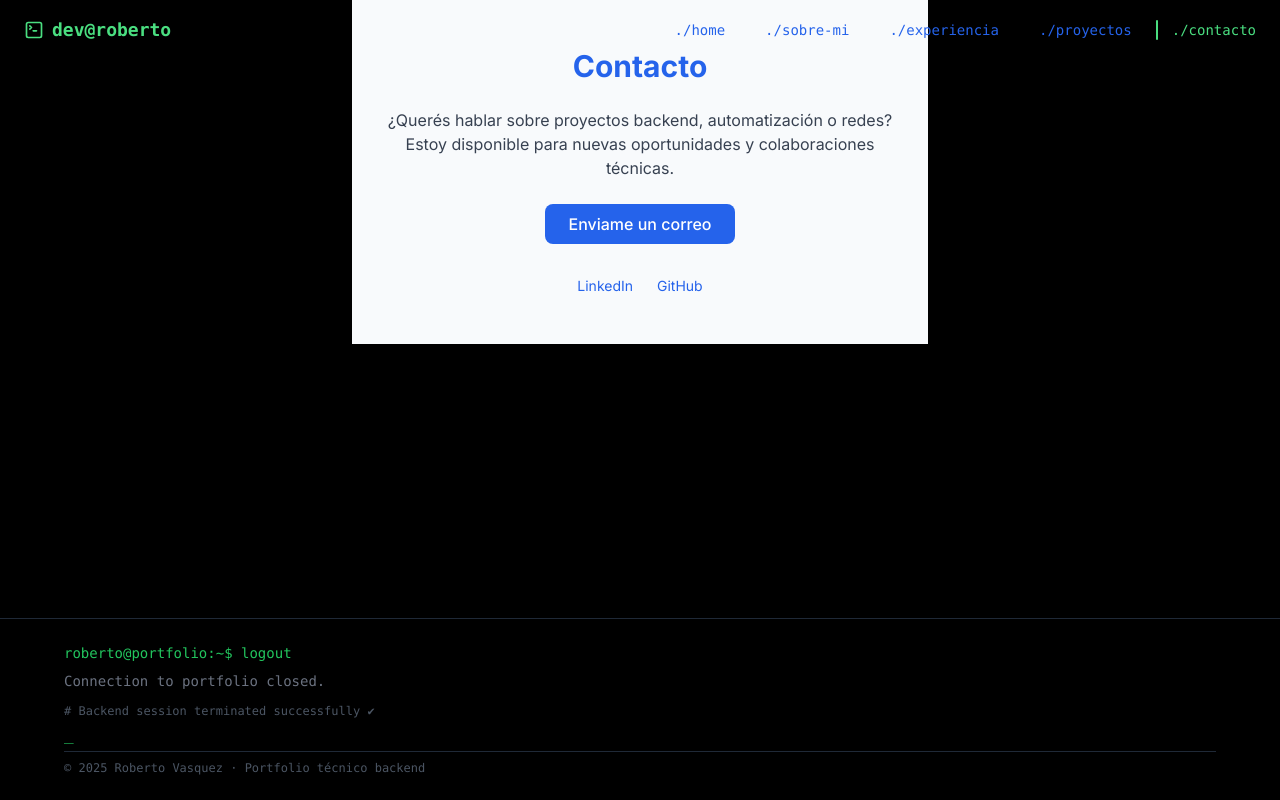
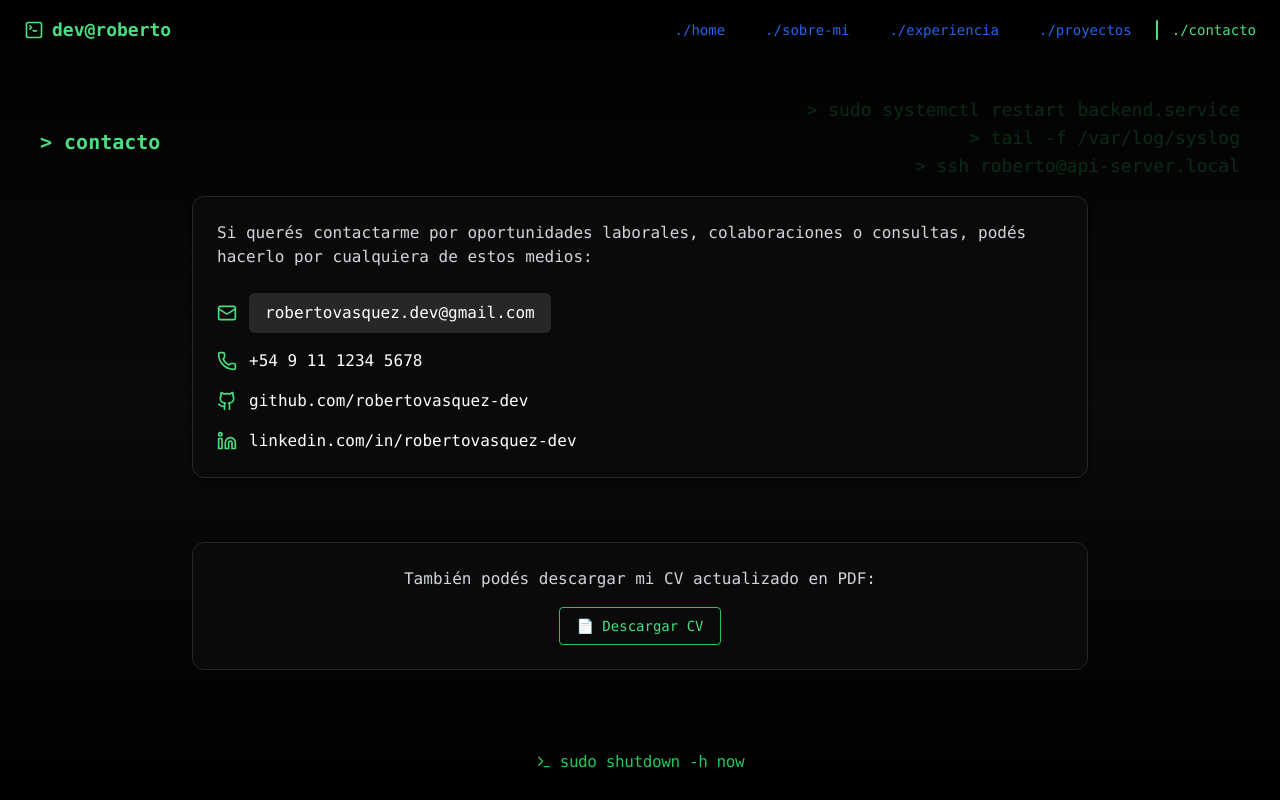
Before and after one commit to VasquezCodes/portfolio, a React (Vite) app: page /contacto in a window 1280 px wide. Shown: the top 800 px of the page. Built offline with nearby package versions, Linux system fonts and the light colour scheme.

Commit message:
Build 1.0 Pulida, seccion contacto mejorada

```diff
--- a/src/pages/Contacto.jsx
+++ b/src/pages/Contacto.jsx
@@ -1,45 +1,127 @@
+import { motion, AnimatePresence } from "framer-motion";
+import { useState } from "react";
+import { Mail, Phone, Github, Linkedin, Terminal } from "lucide-react";
+import TerminalBackground from "../components/TerminalBackground";
 import SectionWrapper from "../components/SectionWrapper";
 
+export default function Contacto() {
+    const [copiado, setCopiado] = useState(false);
 
-export default function Contacto() {
+    const copiarEmail = () => {
+        navigator.clipboard.writeText("robertovasquez.dev@gmail.com");
+        setCopiado(true);
+        setTimeout(() => setCopiado(false), 2000);
+    };
+
     return (
-        <SectionWrapper>
-            <section className="bg-slate-50 dark:bg-[#0a0a0a] px-6 py-12 max-w-xl mx-auto text-center text-gray-800 dark:text-white">
-            <h2 className="text-3xl font-bold text-blue-600 mb-6">Contacto</h2>
+        <SectionWrapper className="relative bg-gradient-to-b from-black via-[#0a0a0a] to-black text-white min-h-screen pt-32 px-4 sm:px-10 font-mono">
+            <TerminalBackground />
 
-            <p className="text-gray-700 dark:text-gray-300 mb-6">
-                ¿Querés hablar sobre proyectos backend, automatización o redes?
-                Estoy disponible para nuevas oportunidades y colaboraciones técnicas.
+            {/* Título */}
+            <motion.h2
+                className="text-green-400 text-xl mb-10"
+                initial={{ opacity: 0, y: -20 }}
+                animate={{ opacity: 1, y: 0 }}
+                transition={{ duration: 0.4 }}
+            >
+                > contacto
+            </motion.h2>
+
+            {/* Contenido principal */}
+            <motion.div
+                className="max-w-4xl bg-neutral-950 border border-neutral-800 rounded-xl p-6 shadow-md mx-auto space-y-6"
+                initial={{ opacity: 0 }}
+                animate={{ opacity: 1 }}
+                transition={{ duration: 0.6 }}
+            >
+                <p className="text-gray-300 text-sm sm:text-base">
+                    Si querés contactarme por oportunidades laborales, colaboraciones o consultas, podés hacerlo por cualquiera de estos medios:
                 </p>
 
-            <div className="flex flex-col items-center gap-4">
+                <ul className="space-y-4 text-sm sm:text-base">
+                    <li className="flex items-center gap-3">
+                        <Mail className="text-green-400 w-5 h-5" />
+                        <button
+                            onClick={copiarEmail}
+                            className="hover:underline text-white"
+                        >
+                            robertovasquez.dev@gmail.com
+                        </button>
+                    </li>
+                    <li className="flex items-center gap-3">
+                        <Phone className="text-green-400 w-5 h-5" />
+                        <span className="text-white">+54 9 11 1234 5678</span>
+                    </li>
+                    <li className="flex items-center gap-3">
+                        <Github className="text-green-400 w-5 h-5" />
                         <a
-                    href="mailto:robertovasquez.dev@gmail.com"
-                    className="bg-blue-600 text-white px-6 py-2 rounded-lg font-medium hover:bg-blue-700 transition"
-                >
-                    Enviame un correo
-                </a>
-
-                <div className="flex gap-6 mt-4 text-blue-600 dark:text-blue-400">
-                    <a
-                        href="https://www.linkedin.com/in/robertovasquez" // Reemplazá por tu link real
+                            href="https://github.com/robertovasquez-dev"
                             target="_blank"
                             rel="noopener noreferrer"
-                        className="hover:underline text-sm"
+                            className="hover:underline text-white"
                         >
-                        LinkedIn
+                            github.com/robertovasquez-dev
                         </a>
+                    </li>
+                    <li className="flex items-center gap-3">
+                        <Linkedin className="text-green-400 w-5 h-5" />
                         <a
-                        href="https://github.com/robertovasquez" // Reemplazá por tu GitHub real
+                            href="https://www.linkedin.com/in/robertovasquez-dev"
                             target="_blank"
                             rel="noopener noreferrer"
-                        className="hover:underline text-sm"
+                            className="hover:underline text-white"
                         >
-                        GitHub
+                            linkedin.com/in/robertovasquez-dev
                         </a>
-                </div>
-            </div>
-        </section>
+                    </li>
+                </ul>
+            </motion.div>
+
+            {/* Toast flotante */}
+            <AnimatePresence>
+                {copiado && (
+                    <motion.div
+                        className="fixed bottom-6 right-6 bg-green-600 text-black px-4 py-2 rounded shadow-lg text-sm"
+                        initial={{ opacity: 0, y: 40 }}
+                        animate={{ opacity: 1, y: 0 }}
+                        exit={{ opacity: 0, y: 40 }}
+                        transition={{ duration: 0.3 }}
+                    >
+                        📋 Email copiado al portapapeles
+                    </motion.div>
+                )}
+            </AnimatePresence>
+
+            {/* Sección Descargar CV */}
+            <motion.div
+                className="mt-16 max-w-4xl mx-auto bg-neutral-950 border border-neutral-800 rounded-xl p-6 text-center"
+                initial={{ opacity: 0, y: 40 }}
+                animate={{ opacity: 1, y: 0 }}
+                transition={{ duration: 0.6 }}
+            >
+                <p className="text-sm sm:text-base text-gray-300 mb-4">
+                    También podés descargar mi CV actualizado en PDF:
+                </p>
+                <a
+                    href="/cv/RobertoVasquez-CV.pdf"
+                    download
+                    className="inline-flex items-center gap-2 px-4 py-2 border border-green-500 text-green-400 rounded hover:bg-green-500 hover:text-black transition font-mono text-sm"
+                >
+                    📄 Descargar CV
+                </a>
+            </motion.div>
+
+
+            {/* Firma tipo shutdown */}
+            <motion.div
+                className="mt-20 text-green-500 text-sm sm:text-base flex items-center justify-center opacity-70"
+                initial={{ opacity: 0 }}
+                animate={{ opacity: 1 }}
+                transition={{ delay: 1.2, duration: 0.8 }}
+            >
+                <Terminal className="w-4 h-4 mr-2" />
+                <span className="tracking-tight">sudo shutdown -h now</span>
+            </motion.div>
         </SectionWrapper>
     );
 }
```
Lines whose indentation alone changed are shown as unchanged.
